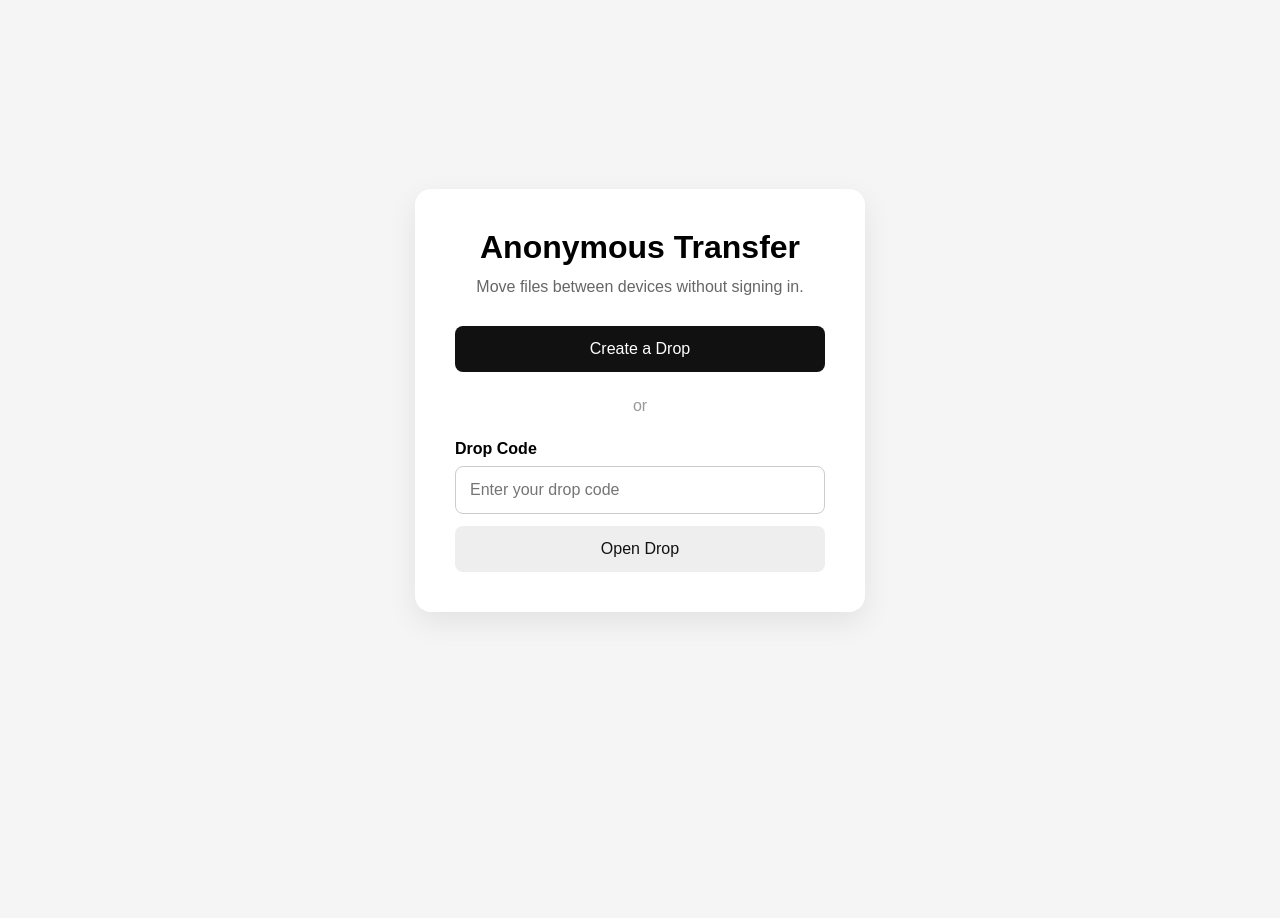
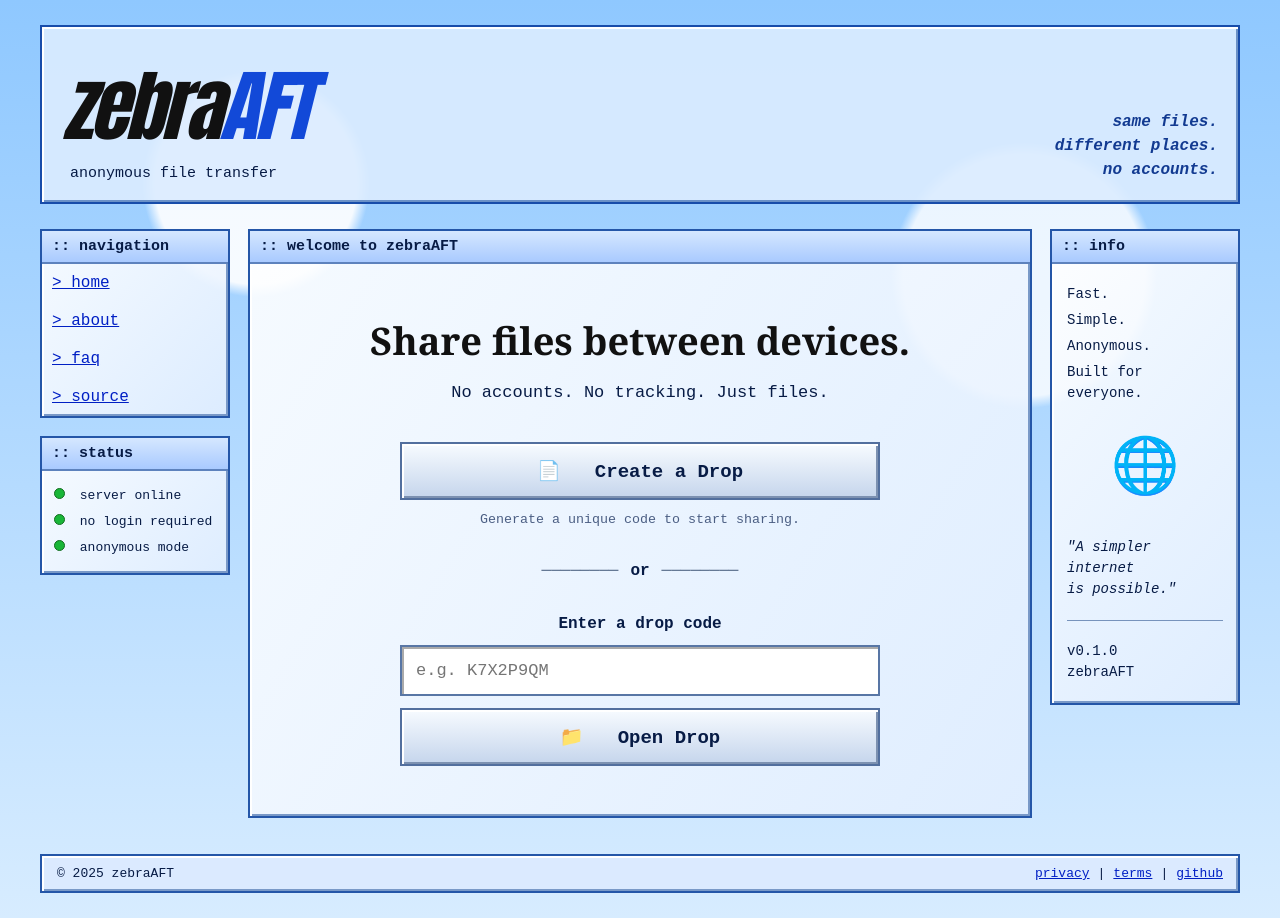
Before and after one commit to Tscanta/anonymous-file-transfer, a Svelte app in the folder frontend/: page / in a window 1280 px wide. Before the commit the page ends 800 px from the top, so only its background shows below. Built offline with nearby package versions, Linux system fonts and the light colour scheme.

Commit message:
Create retro web transfer interface

```diff
--- a/frontend/src/App.svelte
+++ b/frontend/src/App.svelte
@@ -2,117 +2,184 @@
   let dropCode = "";
 </script>
 
-<main>
-  <div class="container">
-    <h1>Anonymous Transfer</h1>
+<svelte:head>
+  <title>zebraAFT - Anonymous File Transfer</title>
+</svelte:head>
 
-    <p class="subtitle">
-      Move files between devices without signing in.
+<div class="page">
+
+  <header class="header">
+    <div class="logo">
+      <span class="logo-main">zebra<span>AFT</span></span>
+      <span class="logo-sub">anonymous file transfer</span>
+    </div>
+
+    <div class="tagline">
+      same files.<br />
+      different places.<br />
+      no accounts.
+    </div>
+  </header>
+
+
+  <div class="layout">
+
+    <aside class="sidebar">
+
+      <section class="panel">
+        <div class="panel-title">:: navigation</div>
+
+        <div class="nav">
+          <a href="/">&gt; home</a>
+          <a href="/">&gt; about</a>
+          <a href="/">&gt; faq</a>
+          <a href="/">&gt; source</a>
+        </div>
+      </section>
+
+
+      <section class="panel">
+        <div class="panel-title">:: status</div>
+
+        <div class="status">
+          <div>
+            <span class="status-light"></span>
+            server online
+          </div>
+
+          <div>
+            <span class="status-light"></span>
+            no login required
+          </div>
+
+          <div>
+            <span class="status-light"></span>
+            anonymous mode
+          </div>
+        </div>
+      </section>
+
+    </aside>
+
+
+    <main class="content">
+
+      <section class="panel welcome">
+
+        <div class="panel-title">
+          :: welcome to zebraAFT
+        </div>
+
+        <div class="welcome-body">
+
+          <h1>Share files between devices.</h1>
+
+          <p>
+            No accounts. No tracking. Just files.
           </p>
 
-    <button class="create-button">
-      Create a Drop
+
+          <div class="action">
+
+            <button class="retro-button">
+              📄 &nbsp; Create a Drop
             </button>
 
-    <div class="divider">
-      <span>or</span>
+            <small>
+              Generate a unique code to start sharing.
+            </small>
+
           </div>
 
-    <div class="open-drop">
-      <label for="dropCode">Drop Code</label>
+
+          <div class="or">
+            <span>────────</span>
+            <b>or</b>
+            <span>────────</span>
+          </div>
+
+
+          <div class="action">
+
+            <label for="dropCode">
+              Enter a drop code
+            </label>
 
             <input
               id="dropCode"
               type="text"
-        placeholder="Enter your drop code"
+              placeholder="e.g. K7X2P9QM"
               bind:value={dropCode}
+              maxlength="8"
             />
 
-      <button class="open-button">
-        Open Drop
+            <button class="retro-button">
+              📁 &nbsp; Open Drop
             </button>
+
           </div>
+
         </div>
+
+      </section>
+
     </main>
 
-<style>
-  :global(*) {
-    box-sizing: border-box;
-  }
 
-  :global(body) {
-    margin: 0;
-    font-family: Arial, sans-serif;
-    background: #f5f5f5;
-  }
+    <aside class="sidebar right">
 
-  main {
-    min-height: 100vh;
-    display: flex;
-    justify-content: center;
-    align-items: center;
-  }
+      <section class="panel">
 
-  .container {
-    width: 100%;
-    max-width: 450px;
-    padding: 40px;
-    background: white;
-    border-radius: 16px;
-    text-align: center;
-    box-shadow: 0 10px 30px rgba(0, 0, 0, 0.08);
-  }
+        <div class="panel-title">
+          :: info
+        </div>
 
-  h1 {
-    margin: 0;
-    font-size: 32px;
-  }
+        <div class="info">
 
-  .subtitle {
-    color: #666;
-    margin: 12px 0 30px;
-  }
+          <p>Fast.</p>
+          <p>Simple.</p>
+          <p>Anonymous.</p>
+          <p>Built for everyone.</p>
 
-  button {
-    width: 100%;
-    padding: 14px;
-    border: none;
-    border-radius: 8px;
-    font-size: 16px;
-    cursor: pointer;
-  }
+          <div class="globe">
+            🌐
+          </div>
 
-  .create-button {
-    background: #111;
-    color: white;
-  }
+          <p class="quote">
+            "A simpler internet<br />
+            is possible."
+          </p>
 
-  .divider {
-    margin: 25px 0;
-    color: #999;
-  }
+          <hr />
 
-  .open-drop {
-    text-align: left;
-  }
+          <p>
+            v0.1.0<br />
+            zebraAFT
+          </p>
 
-  label {
-    display: block;
-    margin-bottom: 8px;
-    font-weight: bold;
-  }
+        </div>
 
-  input {
-    width: 100%;
-    padding: 14px;
-    border: 1px solid #ccc;
-    border-radius: 8px;
-    font-size: 16px;
-    margin-bottom: 12px;
-  }
+      </section>
 
-  .open-button {
-    background: #eee;
-    color: #111;
-  }
-</style>
+    </aside>
+
+  </div>
+
+
+  <footer>
+
+    <span>
+      © 2025 zebraAFT
+    </span>
+
+    <span class="footer-links">
+      <a href="/">privacy</a>
+      |
+      <a href="/">terms</a>
+      |
+      <a href="/">github</a>
+    </span>
+
+  </footer>
+
+</div>
--- a/frontend/src/app.css
+++ b/frontend/src/app.css
@@ -0,0 +1,402 @@
+* {
+  box-sizing: border-box;
+}
+
+body {
+  margin: 0;
+  font-family: "Courier New", monospace;
+  color: #071b45;
+  background: #b9dcff;
+}
+
+button,
+input {
+  font-family: inherit;
+}
+
+
+/* PAGE */
+
+.page {
+  min-height: 100vh;
+  padding: 25px;
+
+  background:
+    radial-gradient(
+      circle at 20% 20%,
+      rgba(255,255,255,0.9) 0 8%,
+      transparent 9%
+    ),
+    radial-gradient(
+      circle at 80% 30%,
+      rgba(255,255,255,0.8) 0 10%,
+      transparent 11%
+    ),
+    linear-gradient(
+      #8fc8ff,
+      #d7ecff
+    );
+}
+
+
+/* HEADER */
+
+.header {
+  max-width: 1200px;
+  margin: 0 auto 25px;
+
+  display: flex;
+  justify-content: space-between;
+  align-items: end;
+
+  padding: 20px;
+
+  border: 2px solid #174caa;
+
+  background: rgba(220, 237, 255, 0.9);
+
+  box-shadow:
+    inset 2px 2px white,
+    inset -2px -2px #6b91c7;
+}
+
+.logo {
+  display: flex;
+  flex-direction: column;
+}
+
+.logo-main {
+  font-family: Impact, "Arial Black", sans-serif;
+  font-style: italic;
+  font-size: clamp(45px, 7vw, 78px);
+  color: #111;
+  letter-spacing: -3px;
+}
+
+.logo-main span {
+  color: #1249d8;
+}
+
+.logo-sub {
+  margin-left: 8px;
+  font-size: 15px;
+}
+
+.tagline {
+  text-align: right;
+  font-weight: bold;
+  font-style: italic;
+  line-height: 1.5;
+  color: #123a91;
+}
+
+
+/* LAYOUT */
+
+.layout {
+  max-width: 1200px;
+  margin: auto;
+
+  display: grid;
+  grid-template-columns: 190px 1fr 190px;
+  gap: 18px;
+}
+
+
+/* PANELS */
+
+.panel {
+  border: 2px solid #2456a8;
+
+  background:
+    linear-gradient(
+      135deg,
+      rgba(255,255,255,0.9),
+      rgba(225,238,255,0.9)
+    );
+
+  box-shadow:
+    inset 2px 2px white,
+    inset -2px -2px #7999c8;
+
+  margin-bottom: 18px;
+}
+
+.panel-title {
+  padding: 7px 10px;
+
+  font-weight: bold;
+
+  background: linear-gradient(
+    #d5e7ff,
+    #a9caff
+  );
+
+  border-bottom: 2px solid #5d82bd;
+
+  font-size: 15px;
+}
+
+
+/* NAVIGATION */
+
+.nav {
+  display: flex;
+  flex-direction: column;
+}
+
+.nav a {
+  padding: 10px;
+  color: #001fc4;
+  text-decoration: underline;
+}
+
+.nav a:hover {
+  background: #b7d3fa;
+}
+
+
+/* STATUS */
+
+.status {
+  padding: 12px;
+  font-size: 13px;
+  line-height: 2;
+}
+
+.status-light {
+  display: inline-block;
+
+  width: 11px;
+  height: 11px;
+
+  margin-right: 7px;
+
+  border-radius: 50%;
+
+  background: #19b638;
+
+  border: 1px solid #126d20;
+}
+
+
+/* WELCOME */
+
+.welcome {
+  min-height: 500px;
+}
+
+.welcome-body {
+  padding: 50px 35px;
+  text-align: center;
+}
+
+h1 {
+  margin: 0;
+
+  font-family: Georgia, serif;
+
+  font-size: clamp(25px, 4vw, 38px);
+
+  color: #111;
+}
+
+.welcome-body > p {
+  font-size: 17px;
+  margin-bottom: 40px;
+}
+
+
+/* ACTIONS */
+
+.action {
+  max-width: 480px;
+  margin: auto;
+
+  display: flex;
+  flex-direction: column;
+
+  gap: 12px;
+}
+
+.action small {
+  color: #4b5e83;
+}
+
+.action label {
+  font-weight: bold;
+}
+
+.retro-button {
+  width: 100%;
+
+  padding: 15px;
+
+  font-size: 19px;
+  font-weight: bold;
+
+  color: #071b45;
+
+  border: 2px solid #526f9e;
+
+  background: linear-gradient(
+    #f7fbff,
+    #c5d5ec
+  );
+
+  box-shadow:
+    inset 2px 2px white,
+    inset -2px -2px #7c91b1;
+
+  cursor: pointer;
+}
+
+.retro-button:hover {
+  background: linear-gradient(
+    #ffffff,
+    #d6e5f8
+  );
+}
+
+.retro-button:active {
+  box-shadow:
+    inset -2px -2px white,
+    inset 2px 2px #7c91b1;
+}
+
+
+/* INPUT */
+
+input {
+  width: 100%;
+
+  padding: 14px;
+
+  font-size: 17px;
+
+  border: 2px solid #5876a5;
+
+  background: white;
+
+  box-shadow:
+    inset 2px 2px #aaa;
+
+  outline: none;
+}
+
+input:focus {
+  border-color: #174caa;
+}
+
+
+/* OR */
+
+.or {
+  display: flex;
+
+  justify-content: center;
+  align-items: center;
+
+  gap: 12px;
+
+  margin: 35px 0;
+
+  color: #536887;
+}
+
+.or b {
+  color: #071b45;
+}
+
+
+/* INFO */
+
+.info {
+  padding: 15px;
+
+  font-size: 14px;
+
+  line-height: 1.5;
+}
+
+.info p {
+  margin: 5px 0;
+}
+
+.globe {
+  text-align: center;
+
+  font-size: 55px;
+
+  margin: 25px 0;
+}
+
+.quote {
+  font-style: italic;
+}
+
+hr {
+  border: none;
+
+  border-top: 1px solid #7793bc;
+
+  margin: 20px 0;
+}
+
+
+/* FOOTER */
+
+footer {
+  max-width: 1200px;
+
+  margin: 18px auto 0;
+
+  padding: 10px 15px;
+
+  display: flex;
+
+  justify-content: space-between;
+
+  border: 2px solid #2456a8;
+
+  background: #dbeaff;
+
+  box-shadow:
+    inset 2px 2px white,
+    inset -2px -2px #7999c8;
+
+  font-size: 13px;
+}
+
+footer a {
+  color: #001fc4;
+  text-decoration: underline;
+}
+
+.footer-links {
+  display: flex;
+  gap: 8px;
+}
+
+
+/* MOBILE */
+
+@media (max-width: 850px) {
+
+  .layout {
+    grid-template-columns: 1fr;
+  }
+
+  .right {
+    display: none;
+  }
+
+  .header {
+    align-items: flex-start;
+  }
+
+  .tagline {
+    display: none;
+  }
+
+}
```
Lines whose indentation alone changed are shown as unchanged.
